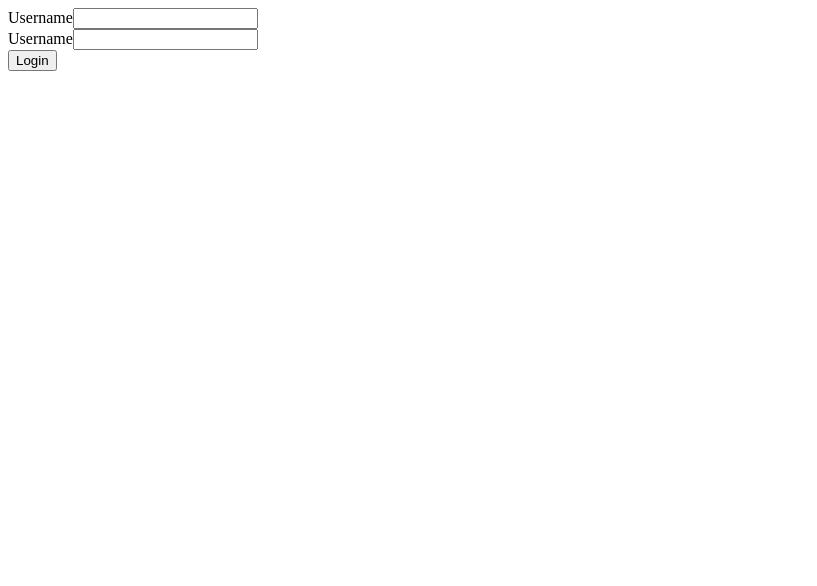
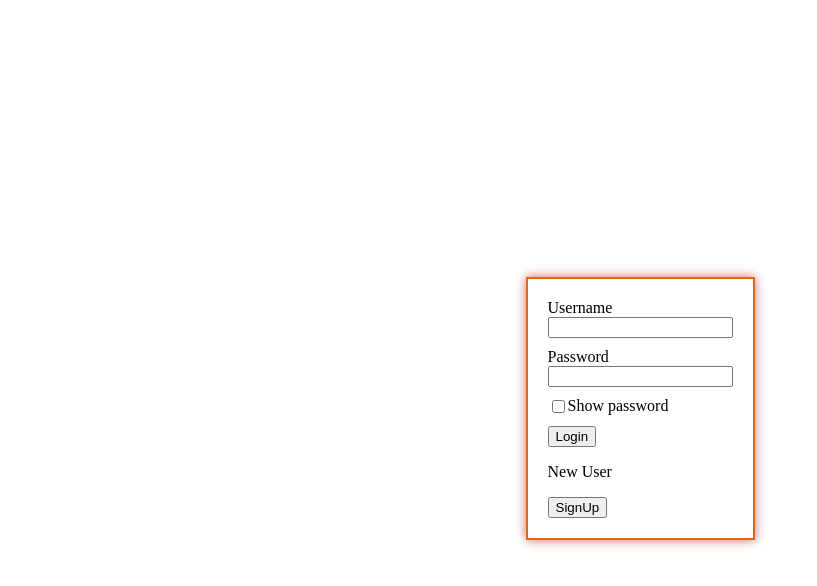
Before and after one commit to hkirat/react-assignment, a React (Vite) app: page / in a window 1280 px wide. Shown: the top 586 px of the page, without its empty margins (0-817 px from the left). Built offline with nearby package versions, Linux system fonts and the light colour scheme.

Commit message:
Login Page Built

```diff
--- a/src/Components/LoginPage/index.css
+++ b/src/Components/LoginPage/index.css
@@ -0,0 +1,21 @@
+.login-main-container {display: flex;
+justify-content: center;
+align-items: center;
+flex-direction: column;
+min-height: 100vh;}
+.login-form-container {
+    padding: 20px;
+    display: flex;
+    flex-direction: column;
+    border: 2px solid #e66712; /* Orange border */
+    box-shadow: 0px 0px 10px 0px #ba3939c0; /* Orange shadow */
+
+}
+.input-container {display: flex;
+flex-direction: column;
+margin-bottom: 10px;}
+.showpassword-container{
+    display: flex;
+    margin-bottom: 10px;
+}
+.signUpContainer{align-items: center;}
--- a/src/Components/LoginPage/index.js
+++ /dev/null
@@ -1,28 +0,0 @@
-import {Component} from 'react'
-import './index.css'
-
-class LoginPage extends Component{
-    state={username:'',password:'',loginStatus:true}
-
-    render(){
-        return(
-            <div className='login-main-container'>
-                <form className='login-form-container'>
-                    <div className='input-container'>
-                        <label>Username</label>
-                        <input type='text'/>
-                    </div>
-                    <div className='input-container'>
-                        <label>Username</label>
-                        <input type='text'/>
-                    </div>
-                    <div className='button-container'>
-                        <button className='login-button' type='submit' >Login</button>
-                    </div>
-                </form>
-            </div>
-        )
-    }
-}
-
-export default LoginPage
--- /dev/null
+++ b/src/Components/LoginPage/index.jsx
@@ -0,0 +1,62 @@
+import {Component} from 'react'
+import './index.css'
+
+class LoginPage extends Component{
+    state={username:'',password:'', loginStatus:true, showpassword:true}
+
+    onSuccessfullLogin= ()=> {
+        const { history } = this.props
+        history.replace('/')
+    }
+
+    onClickLoginButton = Event=> {
+        const {loginStatus} = this.state
+        Event.preventDefault()
+        if(loginStatus===true){
+            this.onSuccessfullLogin()
+        }
+    }
+
+    onChangeUsername=Event=>{
+        this.setState({username:Event.target.value})
+    }
+
+    onChangePassword=Event=>{
+        this.setState({password:Event.target.value})
+    }
+
+    onShowPassword=()=> {
+        this.setState((prevState) => ({ showpassword: !prevState.showpassword }));
+    }
+
+    render(){
+        return(
+            <div className='login-main-container'>
+                <form className='login-form-container' onSubmit={this.onClickLoginButton}>
+                    <div className='input-container'>
+                        <label htmlFor='username'>Username</label>
+                        <input onChange={this.onChangeUsername} id='username' type='password'/>
+                    </div>
+                    <div className='input-container'>
+                        <label htmlFor='password'>Password</label>
+                        <input onChange={this.onChangePassword} id='password' type = { this.state.showpassword ? 'password' : 'text' }/>
+
+                    </div>
+                    <div className='showpassword-container'>
+                        <input onChange={this.onShowPassword} type='checkbox' id='checkbox' />
+                        <label htmlFor='checkbox'>Show password</label>
+                    </div>
+                    <div className='button-container'>
+                        <button className='login-button' type='submit' >Login</button>
+                    </div>
+                    <div className='signUpContainer'>
+                    <p>New User</p>
+                    <button>SignUp</button>
+                </div>
+                </form>
+            </div>
+        )
+    }
+}
+
+export default LoginPage
```
